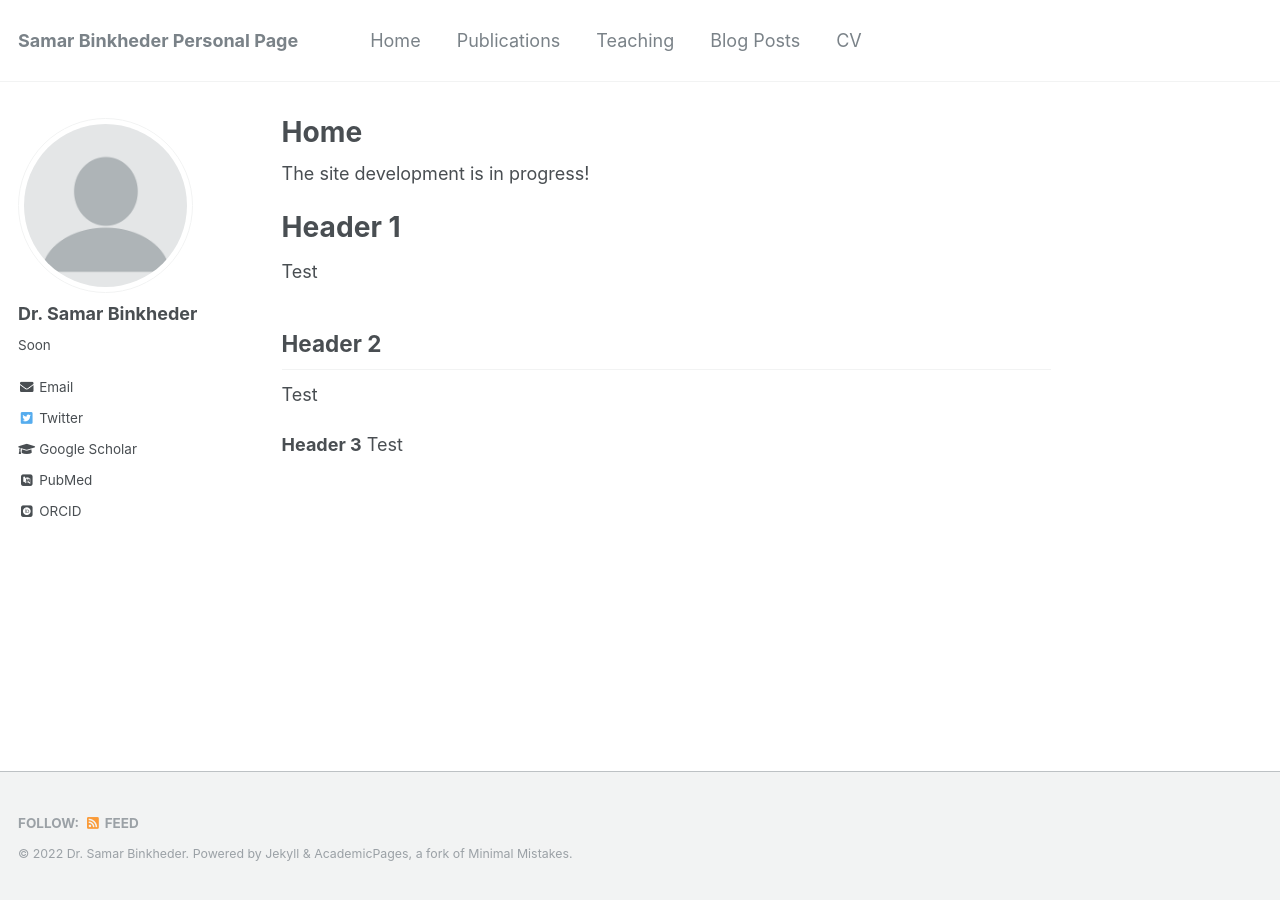
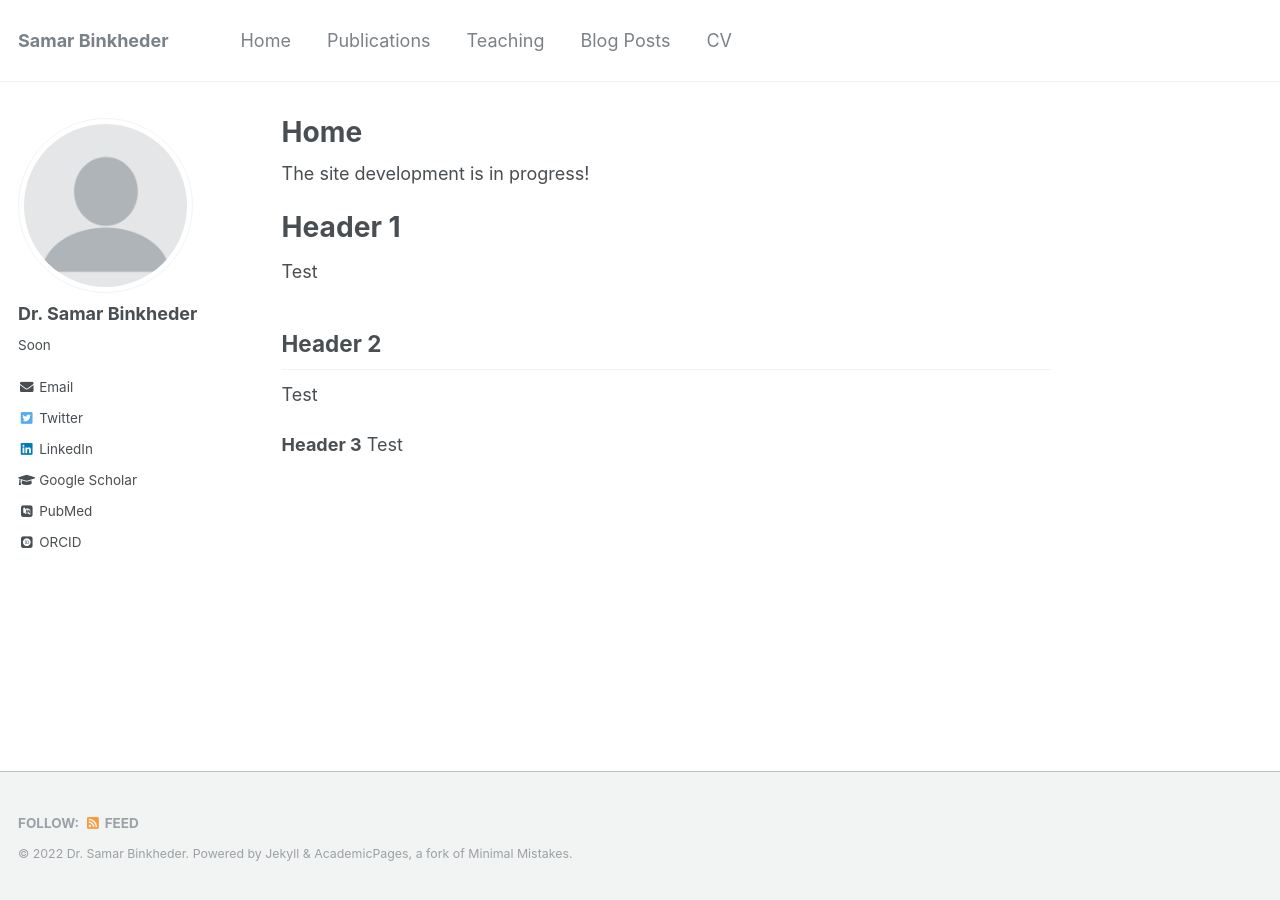
Before and after one commit to SamarBinkheder/SamarBinkheder.github.io, a Jekyll site: the page built from _pages/about.md, in a window 1280 px wide. Built offline with Jekyll 4.4.1, drawn with Linux system fonts in a browser that asks for light colours; some web fonts are replaced.

Commit message:
Update _config.yml

```diff
--- a/_config.yml
+++ b/_config.yml
@@ -7,7 +7,7 @@
 
 # Site Settings
 locale                   : "en-US"
-title                    : "Samar Binkheder Personal Page"
+title                    : "Samar Binkheder"
 title_separator          : "-"
 name                     : &name "Dr. Samar Binkheder"
 description              : &description "Soon"
@@ -105,7 +105,7 @@ author:
   instagram        :
   impactstory      : #"https://profiles.impactstory.org/u/xxxx-xxxx-xxxx-xxxx"
   lastfm           :
-  linkedin         :
+  linkedin         : "https://www.linkedin.com/in/samarbinkheder"
   orcid            : "https://orcid.org/0000-0003-0400-823X"
   pinterest        :
   soundcloud       :
```
